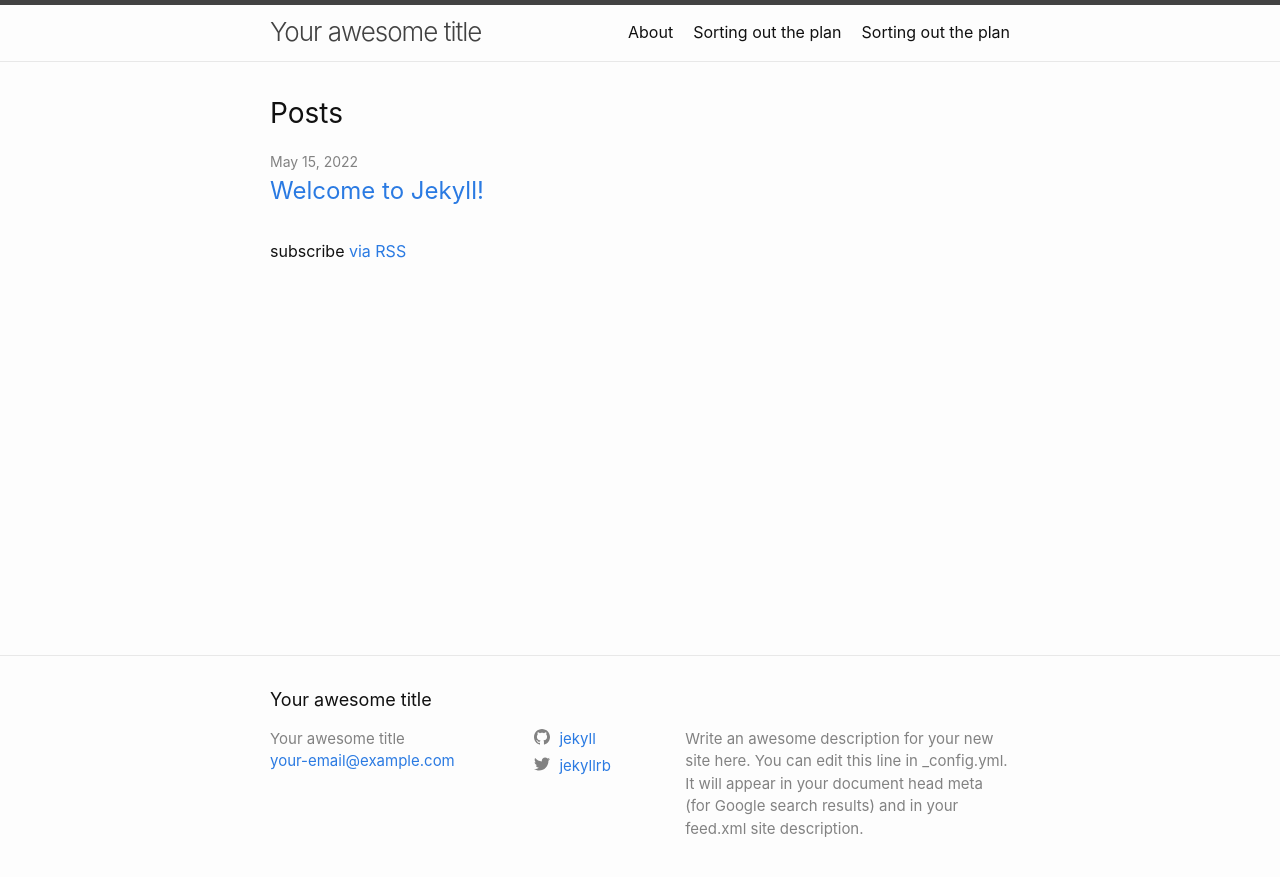
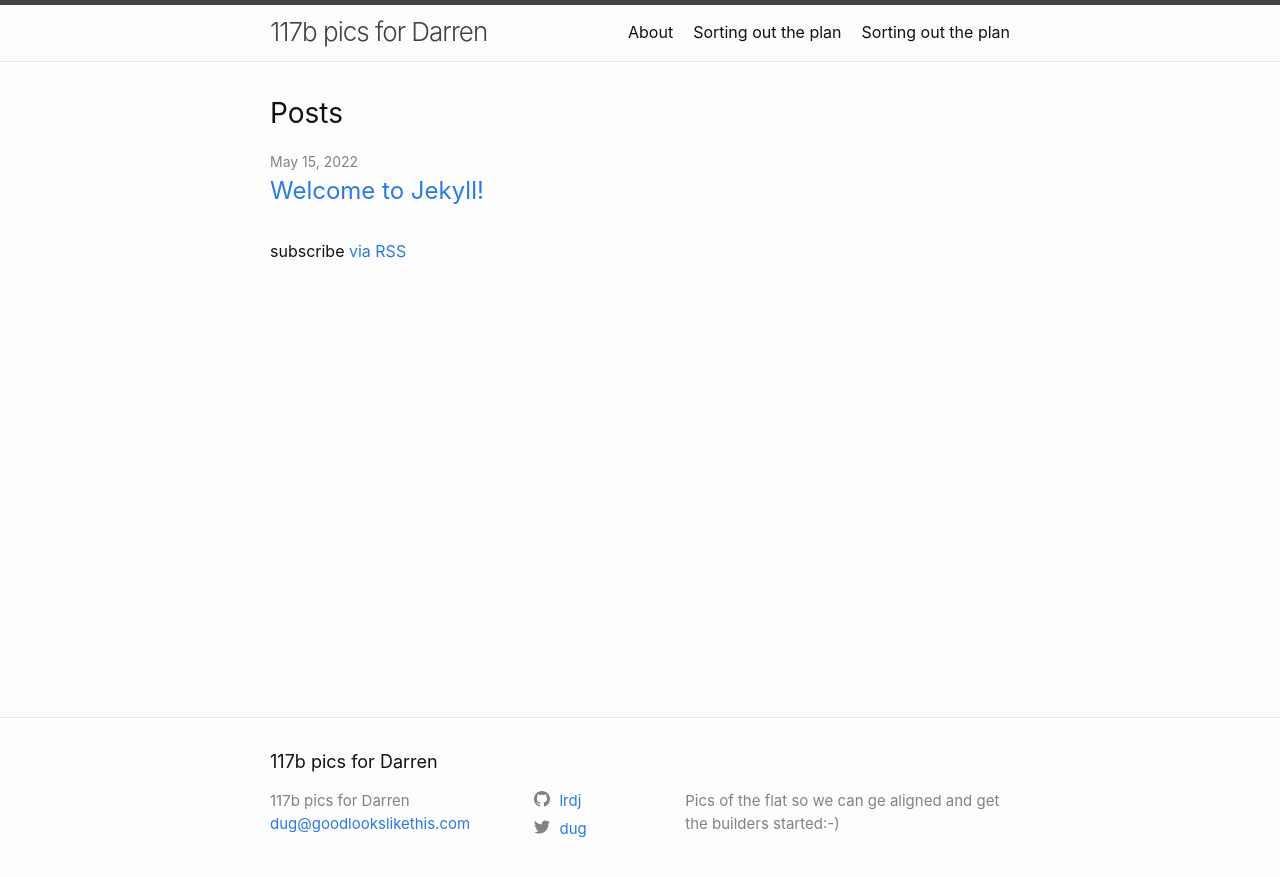
Before and after one commit to lrdj/darren, a Jekyll site: the page built from index.md, in a window 1280 px wide. Shown: the top 877 px of the page. Built offline with Jekyll 4.4.1, drawn with Linux system fonts in a browser that asks for light colours.

Commit message:
Update _config.yml

```diff
--- a/_config.yml
+++ b/_config.yml
@@ -18,16 +18,14 @@
 # You can create any custom variable you would like, and they will be accessible
 # in the templates via {{ site.myvariable }}.
 
-title: Your awesome title
-email: your-email@example.com
+title: 117b pics for Darren
+email: dug@goodlookslikethis.com
 description: >- # this means to ignore newlines until "baseurl:"
-  Write an awesome description for your new site here. You can edit this
-  line in _config.yml. It will appear in your document head meta (for
-  Google search results) and in your feed.xml site description.
-baseurl: "" # the subpath of your site, e.g. /blog
+  Pics of the flat so we can ge aligned and get the builders started:-)
+baseurl: "/darren" # the subpath of your site, e.g. /blog
 url: "" # the base hostname & protocol for your site, e.g. http://example.com
-twitter_username: jekyllrb
-github_username:  jekyll
+twitter_username: dug
+github_username:  lrdj
 
 # Build settings
 theme: minima
```
